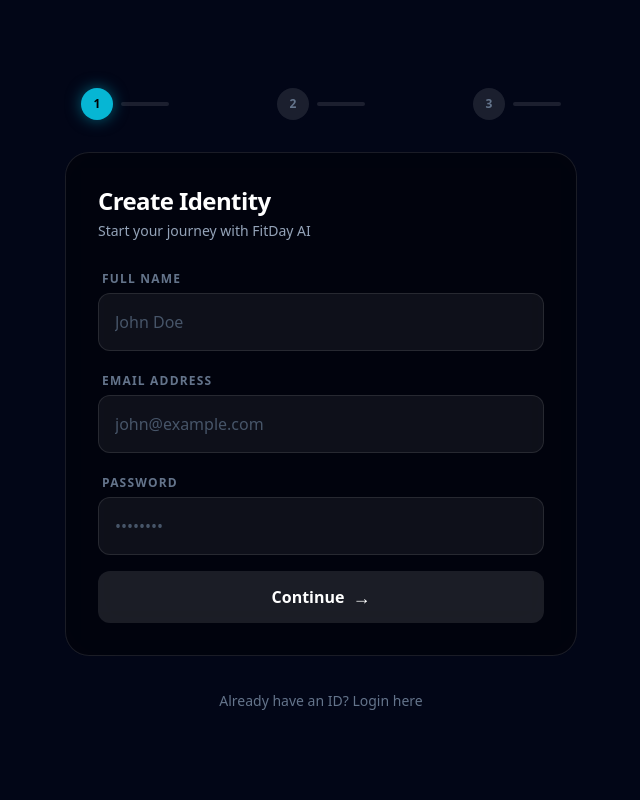
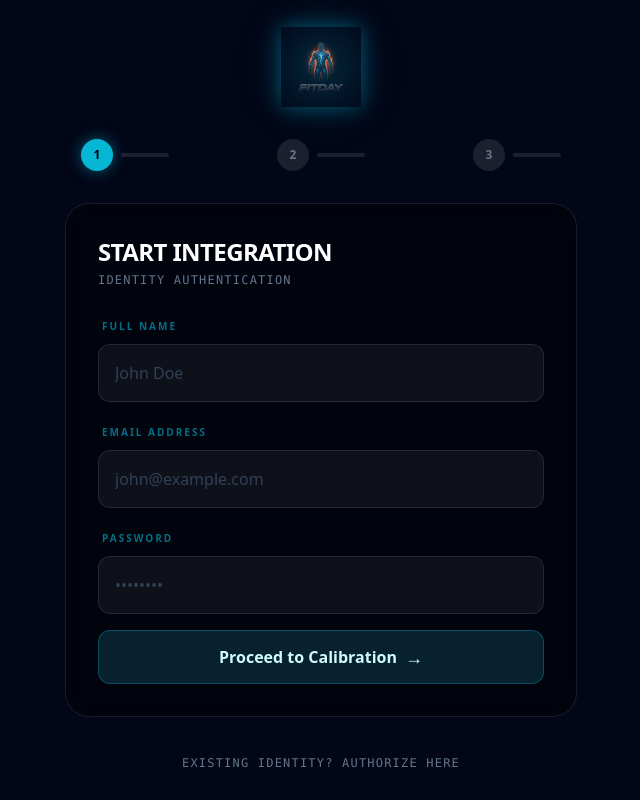
Before and after one commit to zihad2003/fitday.ai, a Next.js app: page /register in a window 1280 px wide. Shown: the whole page, without its empty margins (319-959 px from the left). Built offline with nearby package versions, Linux system fonts and the light colour scheme.

Commit message:
feat: upgrade registration UI and improve error logging

```diff
--- a/app/register/page.tsx
+++ b/app/register/page.tsx
@@ -64,8 +64,17 @@ export default function Register() {
         body: JSON.stringify(payload)
       })
 
-      // --- FIX: Cast the response here ---
-      const data = (await res.json()) as RegisterResponse
+      const content = await res.text()
+      let data: RegisterResponse
+
+      try {
+        data = JSON.parse(content) as RegisterResponse
+      } catch (e) {
+        console.error('Invalid JSON response:', content)
+        setError('Server Error: Invalid Response Format')
+        setLoading(false)
+        return
+      }
 
       if (data.success) {
         if (data.data) {
@@ -77,7 +86,8 @@ export default function Register() {
         setLoading(false)
       }
     } catch (err) {
-      setError('System Error. Please try again.')
+      console.error('Registration Fetch Error:', err)
+      setError('System Error. Please check connection.')
       setLoading(false)
     }
   }
@@ -91,17 +101,28 @@ export default function Register() {
 
       <div className="w-full max-w-lg">
 
+        {/* Logo Section */}
+        <div className="flex justify-center mb-8">
+          <div className="w-20 h-20 relative group">
+            <div className="absolute inset-0 bg-cyan-500/20 rounded-full blur-xl group-hover:bg-cyan-500/40 transition-all"></div>
+            <img
+              src="/logo.png"
+              alt="FitDay Logo"
+              className="w-full h-full object-contain relative z-10 drop-shadow-[0_0_10px_rgba(6,182,212,0.4)]"
+              style={{ mixBlendMode: 'screen' }}
+            />
+          </div>
+        </div>
+
         {/* Step Indicator */}
         <div className="flex justify-between mb-8 px-4">
           {[1, 2, 3].map((s) => (
             <div key={s} className="flex items-center gap-2">
-              <div className={`w-8 h-8 rounded-full flex items-center justify-center text-xs font-bold transition-all duration-500 ${
-                step >= s ? 'bg-cyan-500 text-black shadow-[0_0_15px_rgba(6,182,212,0.5)]' : 'bg-white/10 text-slate-500'
+              <div className={`w-8 h-8 rounded-full flex items-center justify-center text-xs font-bold transition-all duration-500 ${step >= s ? 'bg-cyan-500 text-black shadow-[0_0_15px_rgba(6,182,212,0.5)]' : 'bg-white/10 text-slate-500'
                 }`}>
                 {s}
               </div>
-              <div className={`h-1 w-12 rounded-full transition-all duration-500 ${
-                step > s ? 'bg-cyan-500' : 'bg-white/10'
+              <div className={`h-1 w-12 rounded-full transition-all duration-500 ${step > s ? 'bg-cyan-500' : 'bg-white/10'
                 }`}></div>
             </div>
           ))}
@@ -111,21 +132,21 @@ export default function Register() {
         <div className="bg-black/40 backdrop-blur-xl border border-white/10 rounded-3xl p-8 relative overflow-hidden">
 
           <div className="mb-6">
-            <h2 className="text-2xl font-bold text-white tracking-tight">
-              {step === 1 && "Create Identity"}
-              {step === 2 && "Physiology Calibration"}
-              {step === 3 && "Set Objectives"}
+            <h2 className="text-2xl font-bold text-white tracking-tight uppercase">
+              {step === 1 && "Start Integration"}
+              {step === 2 && "Physical Baseline"}
+              {step === 3 && "Protocol Target"}
             </h2>
-            <p className="text-slate-400 text-sm mt-1">
-              {step === 1 && "Start your journey with FitDay AI"}
-              {step === 2 && "We use this to calculate your metabolic rate"}
-              {step === 3 && "Define your targets for the AI engine"}
+            <p className="text-slate-500 text-xs mt-1 font-mono tracking-widest uppercase">
+              {step === 1 && "Identity Authentication"}
+              {step === 2 && "Metric Calibration"}
+              {step === 3 && "Engine Goal Alignment"}
             </p>
           </div>
 
           {error && (
             <div className="mb-6 p-3 bg-red-500/10 border border-red-500/20 rounded-lg text-red-400 text-xs font-mono">
-              [ERROR] {error}
+              [CRITICAL_FAILURE] {error}
             </div>
           )}
 
@@ -136,8 +157,8 @@ export default function Register() {
               <InputGroup label="Email Address" name="email" type="email" placeholder="john@example.com" value={formData.email} onChange={handleChange} />
               <InputGroup label="Password" name="password" type="password" placeholder="••••••••" value={formData.password} onChange={handleChange} />
 
-              <button onClick={() => setStep(2)} className="w-full mt-4 bg-white/10 hover:bg-white/20 text-white py-3 rounded-xl font-bold transition flex items-center justify-center gap-2">
-                Continue <span className="text-lg">→</span>
+              <button onClick={() => setStep(2)} className="w-full mt-4 bg-cyan-900/40 hover:bg-cyan-900/60 border border-cyan-500/30 text-cyan-100 py-3 rounded-xl font-bold transition flex items-center justify-center gap-2 shadow-lg">
+                Proceed to Calibration <span className="text-lg">→</span>
               </button>
             </div>
           )}
@@ -147,12 +168,17 @@ export default function Register() {
             <div className="space-y-4 animate-in fade-in slide-in-from-right-8 duration-300">
               <div className="grid grid-cols-2 gap-4">
                 <InputGroup label="Age" name="age" type="number" placeholder="25" value={formData.age} onChange={handleChange} />
-                <div className="space-y-1">
-                  <label className="text-xs font-bold text-slate-500 uppercase tracking-widest ml-1">Gender</label>
-                  <select name="gender" value={formData.gender} onChange={handleChange} className="w-full p-4 bg-white/5 border border-white/10 rounded-xl outline-none focus:border-cyan-500 text-white transition-all appearance-none">
+                <div className="space-y-2">
+                  <label className="text-[10px] font-bold text-cyan-500/60 uppercase tracking-[0.2em] ml-1">Gender</label>
+                  <div className="relative">
+                    <select name="gender" value={formData.gender} onChange={handleChange} className="w-full p-4 bg-white/5 border border-white/10 rounded-xl outline-none focus:border-cyan-500 text-white appearance-none transition-all pr-10 cursor-pointer hover:bg-white/10 select-aesthetic">
                       <option value="male">Male</option>
                       <option value="female">Female</option>
                     </select>
+                    <div className="absolute right-4 top-1/2 -translate-y-1/2 pointer-events-none text-cyan-500">
+                      ▼
+                    </div>
+                  </div>
                 </div>
               </div>
               <div className="grid grid-cols-2 gap-4">
@@ -161,9 +187,9 @@ export default function Register() {
               </div>
 
               <div className="flex gap-3 mt-6">
-                <button onClick={() => setStep(1)} className="flex-1 py-3 text-slate-400 hover:text-white transition">Back</button>
-                <button onClick={() => setStep(3)} className="flex-[2] bg-white/10 hover:bg-white/20 text-white py-3 rounded-xl font-bold transition flex items-center justify-center gap-2">
-                   Next <span className="text-lg">→</span>
+                <button onClick={() => setStep(1)} className="flex-1 py-3 text-slate-500 hover:text-white transition font-mono text-xs tracking-widest uppercase">Recall</button>
+                <button onClick={() => setStep(3)} className="flex-[2] bg-cyan-900/40 hover:bg-cyan-900/60 border border-cyan-500/30 text-cyan-100 py-3 rounded-xl font-bold transition flex items-center justify-center gap-2 shadow-lg">
+                  Continue <span className="text-lg">→</span>
                 </button>
               </div>
             </div>
@@ -172,33 +198,43 @@ export default function Register() {
           {/* STEP 3: OBJECTIVES */}
           {step === 3 && (
             <div className="space-y-4 animate-in fade-in slide-in-from-right-8 duration-300">
-              <div className="space-y-1">
-                  <label className="text-xs font-bold text-slate-500 uppercase tracking-widest ml-1">Primary Goal</label>
-                  <select name="goal" value={formData.goal} onChange={handleChange} className="w-full p-4 bg-white/5 border border-white/10 rounded-xl outline-none focus:border-cyan-500 text-white transition-all">
+              <div className="space-y-2">
+                <label className="text-[10px] font-bold text-cyan-500/60 uppercase tracking-[0.2em] ml-1">Evolution Goal</label>
+                <div className="relative">
+                  <select name="goal" value={formData.goal} onChange={handleChange} className="w-full p-4 bg-white/5 border border-white/10 rounded-xl outline-none focus:border-cyan-500 text-white appearance-none transition-all pr-10 cursor-pointer hover:bg-white/10 select-aesthetic">
                     <option value="lose_weight">Lose Weight (Fat Loss)</option>
                     <option value="maintain">Maintain (Recomp)</option>
                     <option value="gain_muscle">Build Muscle (Bulk)</option>
                   </select>
+                  <div className="absolute right-4 top-1/2 -translate-y-1/2 pointer-events-none text-cyan-500">
+                    ▼
+                  </div>
+                </div>
               </div>
 
-              <div className="space-y-1">
-                  <label className="text-xs font-bold text-slate-500 uppercase tracking-widest ml-1">Daily Activity</label>
-                  <select name="activity_level" value={formData.activity_level} onChange={handleChange} className="w-full p-4 bg-white/5 border border-white/10 rounded-xl outline-none focus:border-cyan-500 text-white transition-all">
+              <div className="space-y-2">
+                <label className="text-[10px] font-bold text-cyan-500/60 uppercase tracking-[0.2em] ml-1">Daily Burn Rate</label>
+                <div className="relative">
+                  <select name="activity_level" value={formData.activity_level} onChange={handleChange} className="w-full p-4 bg-white/5 border border-white/10 rounded-xl outline-none focus:border-cyan-500 text-white appearance-none transition-all pr-10 cursor-pointer hover:bg-white/10 select-aesthetic">
                     <option value="sedentary">Sedentary (Office Job)</option>
                     <option value="light">Lightly Active (1-2 days/week)</option>
                     <option value="moderate">Moderately Active (3-5 days/week)</option>
                     <option value="active">Very Active (6+ days/week)</option>
                   </select>
+                  <div className="absolute right-4 top-1/2 -translate-y-1/2 pointer-events-none text-cyan-500">
+                    ▼
+                  </div>
+                </div>
               </div>
 
               <div className="flex gap-3 mt-6">
-                <button onClick={() => setStep(2)} className="flex-1 py-3 text-slate-400 hover:text-white transition">Back</button>
+                <button onClick={() => setStep(2)} className="flex-1 py-3 text-slate-500 hover:text-white transition font-mono text-xs tracking-widest uppercase">Recall</button>
                 <button
                   onClick={handleRegister}
                   disabled={loading}
                   className="flex-[2] bg-cyan-600 hover:bg-cyan-500 text-white py-3 rounded-xl font-bold shadow-[0_0_20px_rgba(8,145,178,0.4)] transition-all flex items-center justify-center gap-2 disabled:opacity-50"
                 >
-                   {loading ? 'Initializing...' : 'Complete Setup'}
+                  {loading ? <span className="animate-pulse">SYNCHRONIZING...</span> : 'INITIALIZE PROTOCOL'}
                 </button>
               </div>
             </div>
@@ -207,12 +243,20 @@ export default function Register() {
         </div>
 
         <div className="text-center mt-8">
-           <Link href="/login" className="text-sm text-slate-500 hover:text-cyan-400 transition">
-             Already have an ID? Login here
+          <Link href="/login" className="text-xs text-slate-500 hover:text-cyan-400 transition font-mono uppercase tracking-widest">
+            Existing Identity? Authorize here
           </Link>
         </div>
 
       </div>
+
+      <style jsx>{`
+        .select-aesthetic option {
+          background-color: #020617; /* bg-slate-950 */
+          color: white;
+          padding: 10px;
+        }
+      `}</style>
     </div>
   )
 }
@@ -220,15 +264,15 @@ export default function Register() {
 // --- FIX: Typed Helper Component ---
 function InputGroup({ label, name, type, placeholder, value, onChange }: InputGroupProps) {
   return (
-    <div className="space-y-1">
-      <label className="text-xs font-bold text-slate-500 uppercase tracking-widest ml-1">{label}</label>
+    <div className="space-y-2">
+      <label className="text-[10px] font-bold text-cyan-500/60 uppercase tracking-[0.2em] ml-1">{label}</label>
       <input
         name={name}
         type={type}
         required
         value={value}
         onChange={onChange}
-        className="w-full p-4 bg-white/5 border border-white/10 rounded-xl outline-none focus:border-cyan-500 text-white placeholder-slate-600 transition-all focus:bg-white/10"
+        className="w-full p-4 bg-white/5 border border-white/10 rounded-xl outline-none focus:border-cyan-500 text-white placeholder-slate-700 transition-all focus:bg-white/10"
         placeholder={placeholder}
       />
     </div>
```
Lines whose indentation alone changed are shown as unchanged.
